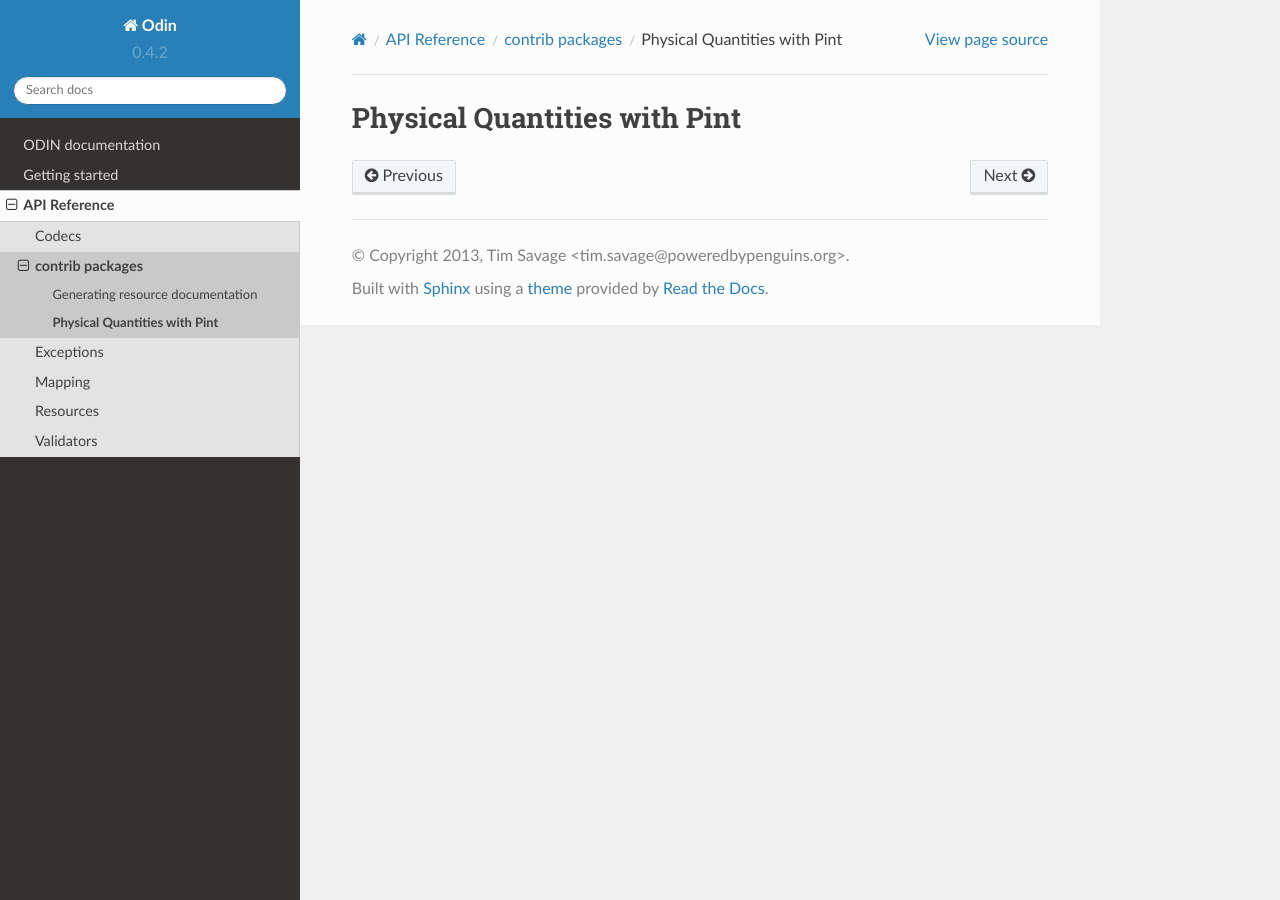
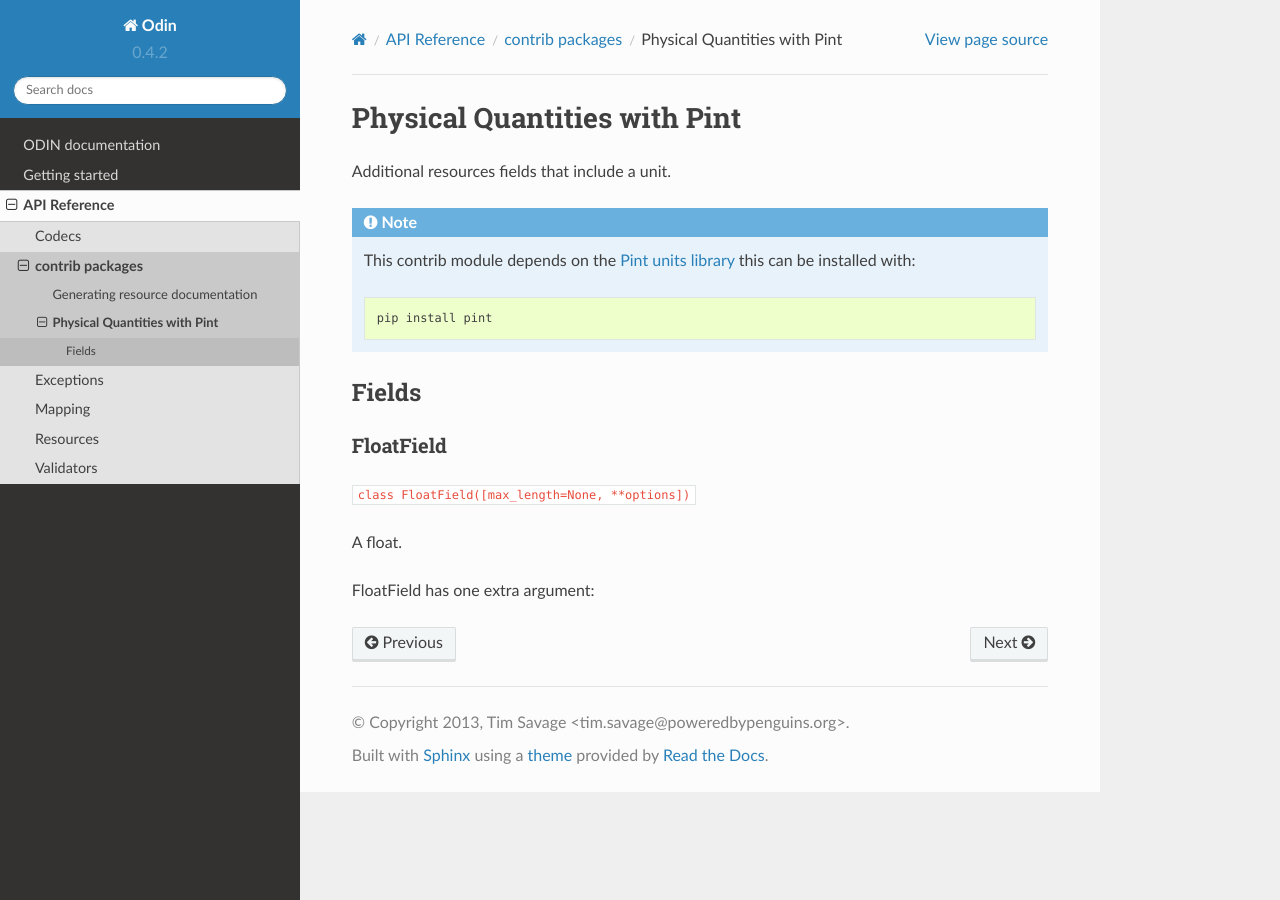
Before and after one commit to python-odin/odin, a Sphinx documentation site: the page built from docs/ref/contrib/pint/index.rst, in a window 1280 px wide. Built offline with Sphinx 7.4.7 and the Read the Docs theme 2.0.0, drawn with Linux system fonts in a browser that asks for light colours.

Commit message:
Initial documentation for Pint fields

```diff
--- a/docs/ref/contrib/pint/index.rst
+++ b/docs/ref/contrib/pint/index.rst
@@ -1,3 +1,23 @@
 #############################
 Physical Quantities with Pint
 #############################
+
+Additional resources fields that include a unit.
+
+.. note::
+
+    This contrib module depends on the `Pint units library <http://pint.readthedocs.org/>`_ this can be installed with::
+
+        pip install pint
+
+Fields
+******
+
+FloatField
+==========
+
+``class FloatField([max_length=None, **options])``
+
+A float.
+
+FloatField has one extra argument:
```
